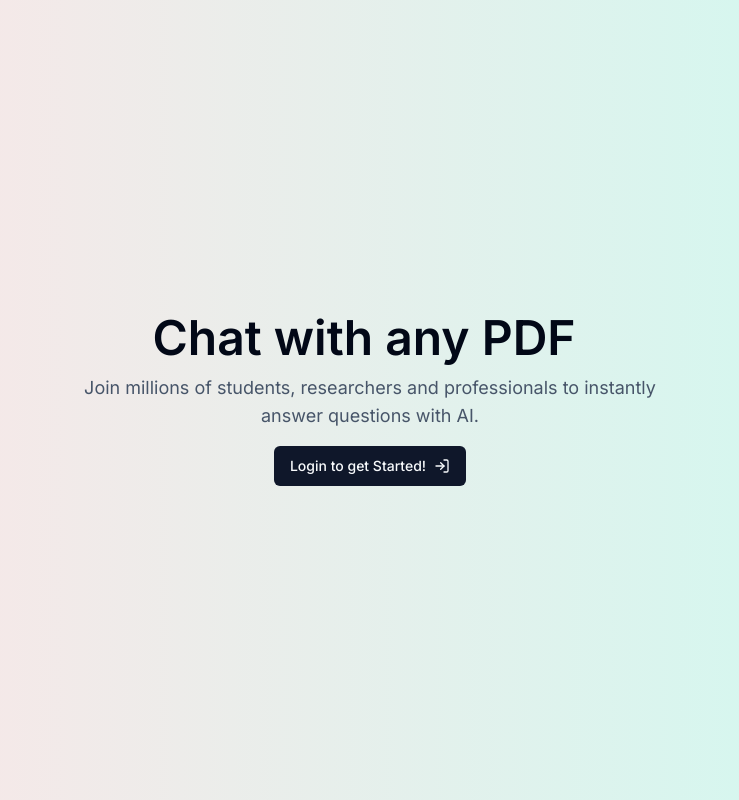
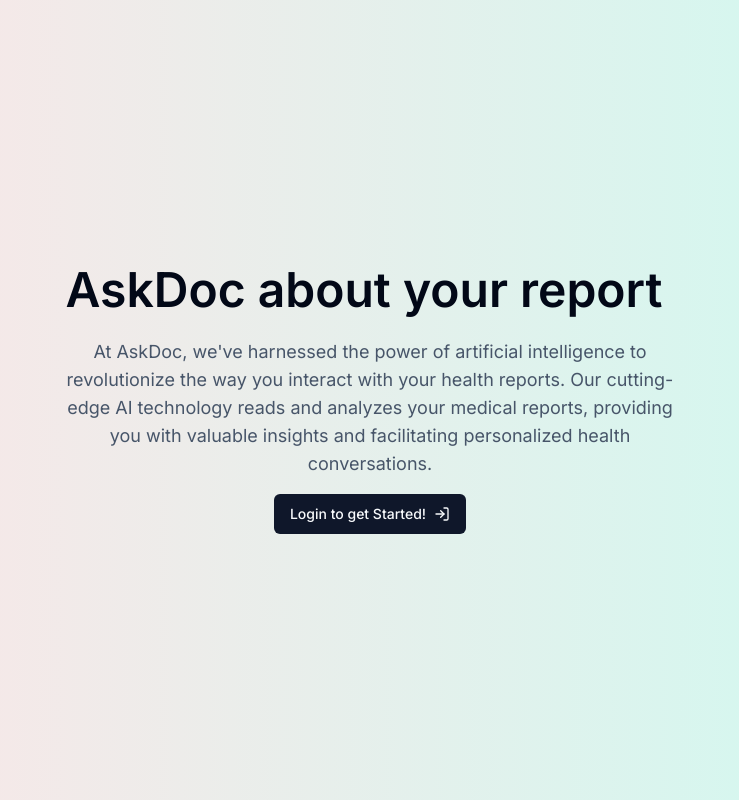
Before and after one commit to tzechong94/askdoc, a Next.js app: page / in a window 1280 px wide. Shown: the whole page, without its empty margins (270-1009 px from the left). Built offline with nearby package versions, Linux system fonts and the light colour scheme; no server answers.

Commit message:
bugfix(sideBar): Removed repeated buttons, added back button

```diff
--- a/next.config.js
+++ b/next.config.js
@@ -1,4 +1,4 @@
 /** @type {import('next').NextConfig} */
-const nextConfig = {}
+const nextConfig = {};
 
-module.exports = nextConfig
+module.exports = nextConfig;
--- a/package.json
+++ b/package.json
@@ -1,5 +1,5 @@
 {
-  "name": "chatpdf",
+  "name": "askdoc",
   "version": "0.1.0",
   "private": true,
   "scripts": {
--- a/src/app/api/stripe/route.ts
+++ b/src/app/api/stripe/route.ts
@@ -44,7 +44,7 @@ export async function GET() {
           price_data: {
             currency: "USD",
             product_data: {
-              name: "chatPDF pro",
+              name: "AskDoc pro",
               description: "Unlimited PDF sessions!",
             },
             unit_amount: 2000,
--- a/src/app/layout.tsx
+++ b/src/app/layout.tsx
@@ -8,7 +8,7 @@ import { Toaster } from "react-hot-toast";
 const inter = Inter({ subsets: ["latin"] });
 
 export const metadata: Metadata = {
-  title: "ChatPDF",
+  title: "AskDoc",
 };
 
 export default function RootLayout({
--- a/src/app/page.tsx
+++ b/src/app/page.tsx
@@ -26,7 +26,9 @@ export default async function Home() {
       <div className="absolute top-1/2 left-1/2 -translate-x-1/2 -translate-y-1/2">
         <div className="flex flex-col items-center text-center">
           <div className="flex items-center">
-            <h1 className="mr-3 text-5xl font-semibold">Chat with any PDF</h1>
+            <h1 className="mr-3 text-5xl font-semibold">
+              AskDoc about your report
+            </h1>
             <UserButton afterSignOutUrl="/" />
           </div>
           <div className="flex mt-2">
@@ -34,18 +36,21 @@ export default async function Home() {
               <>
                 <Link href={`/chat/${firstChat.id}`}>
                   <Button>
-                    Go to Chats <ArrowRight className="ml-2" />
+                    Ask Now <ArrowRight className="ml-2" />
                   </Button>
                 </Link>
-                <div className="ml-3">
+                {/* <div className="ml-3">
                   <SubscriptionButton isPro={isPro} />
-                </div>
+                </div> */}
               </>
             )}
           </div>
-          <p className="max-w-xl mt-1 text-lg text-slate-600">
-            Join millions of students, researchers and professionals to
-            instantly answer questions with AI.
+          <p className="max-w-full mt-1 text-lg text-slate-600 mt-4">
+            At AskDoc, we&apos;ve harnessed the power of artificial intelligence
+            to revolutionize the way you interact with your health reports. Our
+            cutting-edge AI technology reads and analyzes your medical reports,
+            providing you with valuable insights and facilitating personalized
+            health conversations.
           </p>
           <div className="w-full mt-4">
             {isAuth ? (
--- a/src/components/ChatSideBar.tsx
+++ b/src/components/ChatSideBar.tsx
@@ -3,7 +3,7 @@ import { DrizzleChat } from "@/lib/db/schema";
 import Link from "next/link";
 import React from "react";
 import { Button } from "./ui/button";
-import { MessageCircle, PlusCircle } from "lucide-react";
+import { ArrowLeft, MessageCircle, PlusCircle } from "lucide-react";
 import { cn } from "@/lib/utils";
 import axios from "axios";
 import SubscriptionButton from "./SubscriptionButton";
@@ -39,13 +39,15 @@ const ChatSideBar = ({ chats, chatId, isPro }: Props) => {
               <p className="w-full overflow-hidden text-sm truncate whitespace-nowrap text-ellipsis">
                 {chat.pdfName}
               </p>
-              <div className="absolute bottom-4 left-4">
-                <div className="flex items-center gap-2 text-sm text-slate-500 flex-wrap"></div>
-                <SubscriptionButton isPro={isPro} />
-              </div>
             </div>
           </Link>
         ))}
+        <Link href="/" className="absolute bottom-4 left-4">
+          <Button className="w-full border-solid border-white border">
+            <ArrowLeft className="" />
+            Back
+          </Button>
+        </Link>
       </div>
     </div>
   );
```
Also changed, not shown: 1 other file (tests, documents, lock files or other folders).
